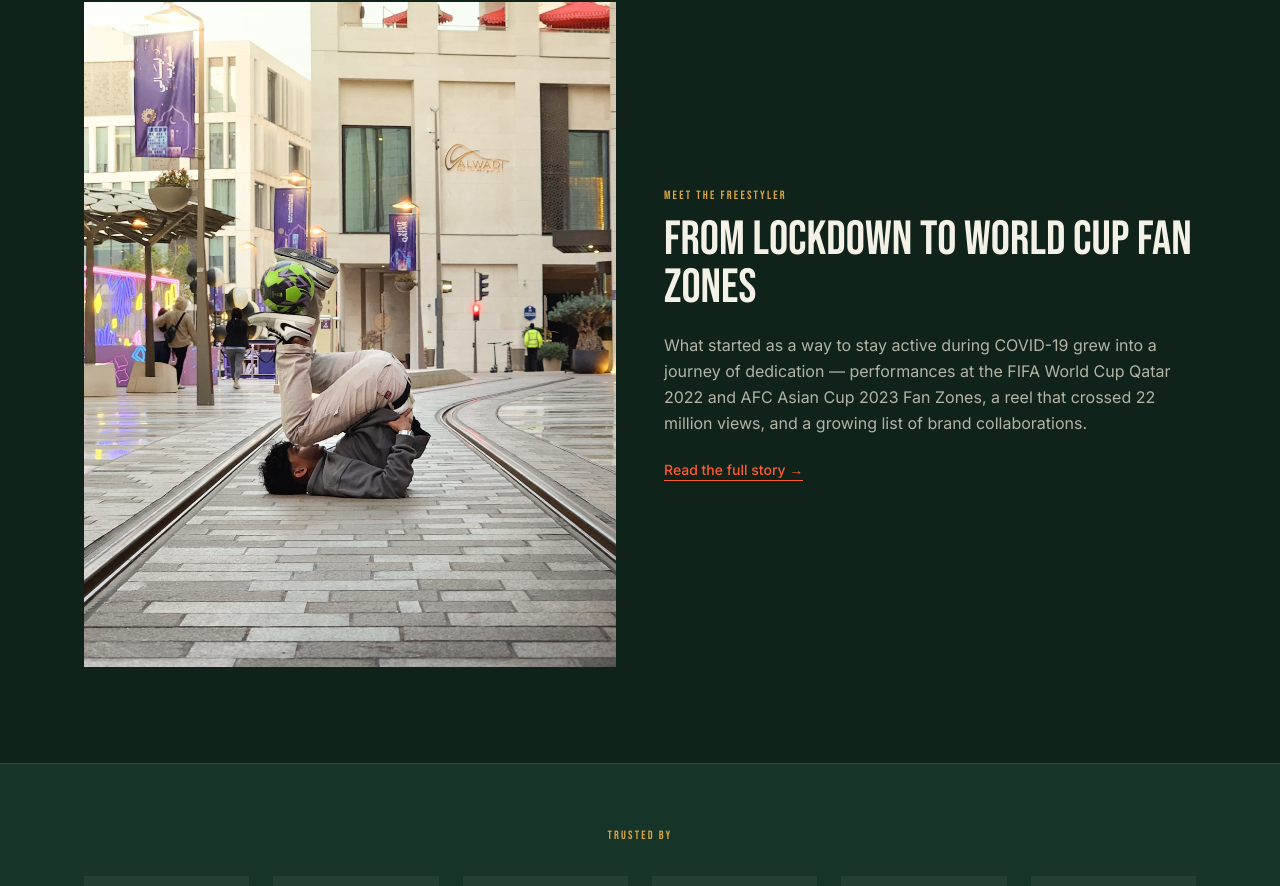
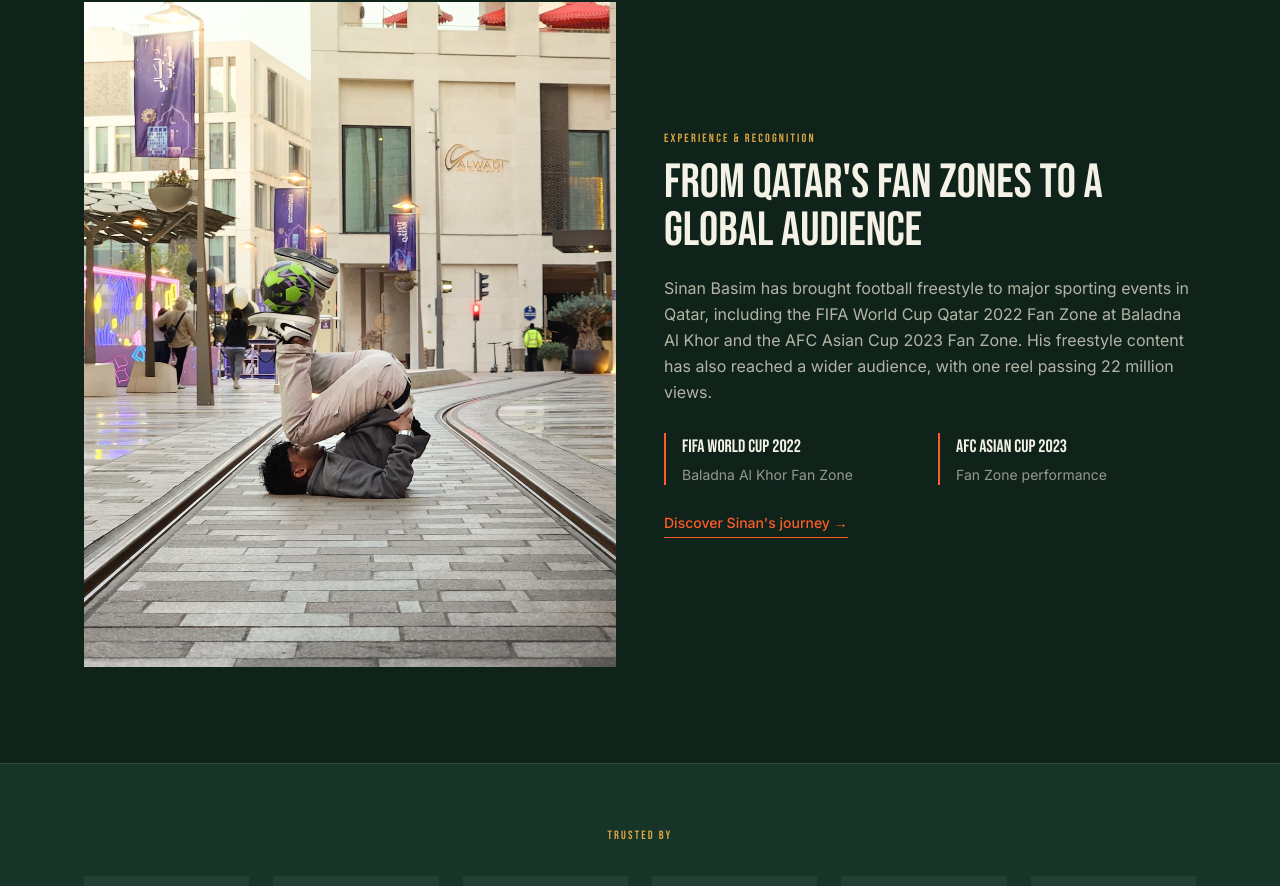
Before and after one commit to sh1blue/sinan, a Next.js app: page / in a window 1280 px wide. Shown: the part 2132-3018 px from the top of the page. Built offline with nearby package versions, Linux system fonts and the light colour scheme.

Commit message:
Highlight Sinan's Qatar event experience on homepage

```diff
--- a/src/app/page.tsx
+++ b/src/app/page.tsx
@@ -241,32 +241,43 @@ export default function Home() {
       <div className="chalk-divider mx-auto max-w-6xl" />
 
 
-      {/* THE STORY */}
+      {/* EXPERIENCE & CREDIBILITY */}
       <section className="mx-auto max-w-6xl px-5 py-24">
         <div className="grid gap-12 md:grid-cols-2 md:items-center">
           <div className="relative aspect-[4/5] overflow-hidden">
             <Image
               src="/images/doha-street-pose.jpg"
-              alt="Sinan Basim performing a freestyle pose on a street in Doha, Qatar"
+              alt="Sinan Basim performing a football freestyle pose in Doha, Qatar"
               fill
               className="object-cover"
             />
           </div>
           <div>
-            <p className="section-label text-xs uppercase text-gold">Meet the Freestyler</p>
+            <p className="section-label text-xs uppercase text-gold">Experience & Recognition</p>
             <h2 className="font-display mt-3 text-4xl text-chalk md:text-5xl">
-              From Lockdown to World Cup Fan Zones
+              From Qatar's Fan Zones to a Global Audience
             </h2>
             <p className="mt-5 text-base leading-relaxed text-chalk-dim/80">
-              What started as a way to stay active during COVID-19 grew into a journey of dedication —
-              performances at the FIFA World Cup Qatar 2022 and AFC Asian Cup 2023 Fan Zones, a reel
-              that crossed 22 million views, and a growing list of brand collaborations.
+              Sinan Basim has brought football freestyle to major sporting events in Qatar,
+              including the FIFA World Cup Qatar 2022 Fan Zone at Baladna Al Khor and the
+              AFC Asian Cup 2023 Fan Zone. His freestyle content has also reached a wider
+              audience, with one reel passing 22 million views.
             </p>
+            <div className="mt-7 grid gap-4 sm:grid-cols-2">
+              <div className="border-l-2 border-flare pl-4">
+                <p className="font-display text-lg text-chalk">FIFA World Cup 2022</p>
+                <p className="mt-1 text-sm text-chalk-dim/65">Baladna Al Khor Fan Zone</p>
+              </div>
+              <div className="border-l-2 border-flare pl-4">
+                <p className="font-display text-lg text-chalk">AFC Asian Cup 2023</p>
+                <p className="mt-1 text-sm text-chalk-dim/65">Fan Zone performance</p>
+              </div>
+            </div>
             <Link
               href="/about-us"
-              className="mt-6 inline-block border-b border-flare text-sm font-medium text-flare"
+              className="mt-7 inline-block border-b border-flare pb-1 text-sm font-medium text-flare"
             >
-              Read the full story →
+              Discover Sinan's journey →
             </Link>
           </div>
         </div>
```
